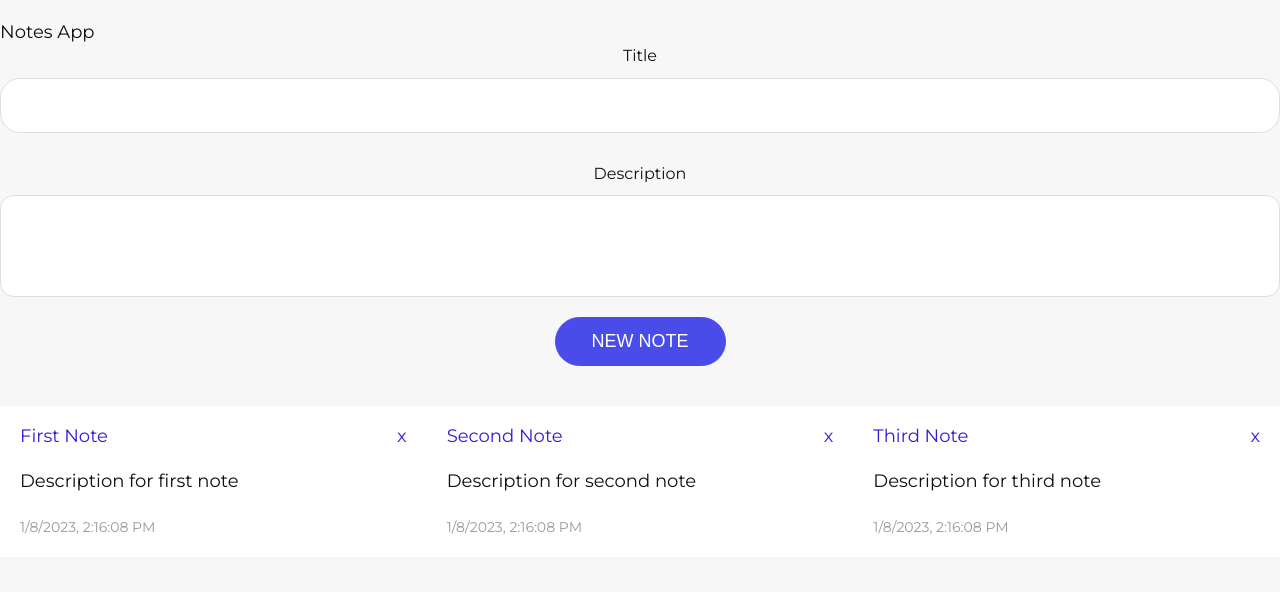
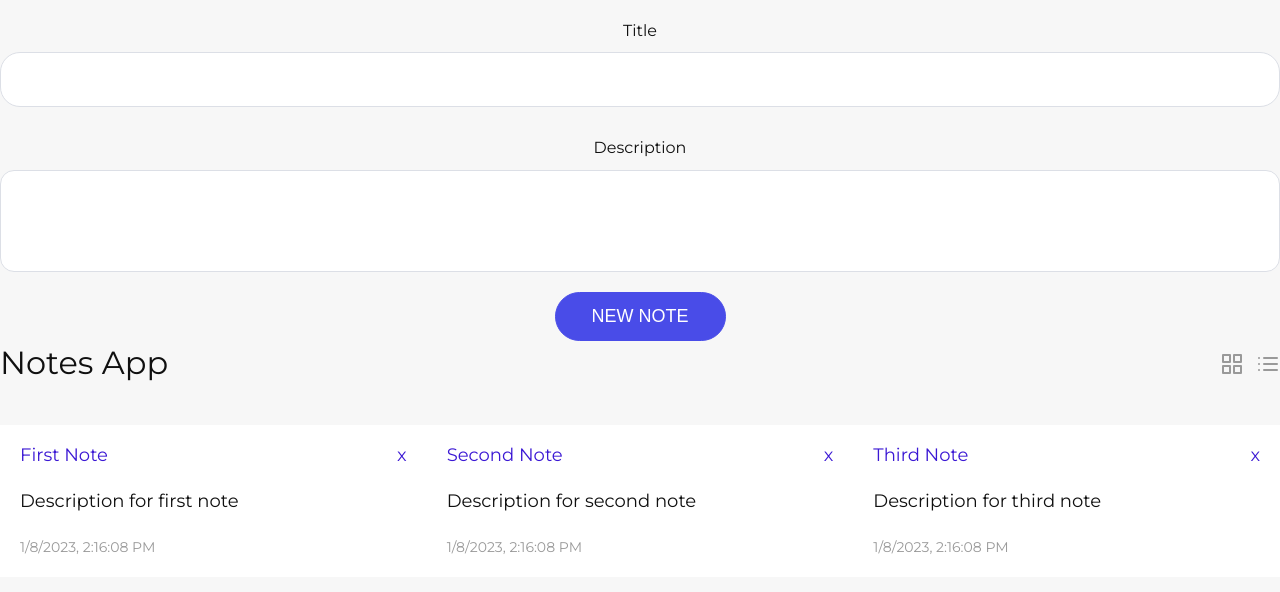
Before and after one commit to neoxanter/vue-notes-base, a Vue app: page / in a window 1280 px wide. Shown: the top 592 px of the page. Built offline with nearby package versions, Linux system fonts and the light colour scheme.

Commit message:
Added svg icons

```diff
--- a/src/App.vue
+++ b/src/App.vue
@@ -3,10 +3,49 @@
     <div class="wrapper-content">
       <section>
         <div class="container">
-          <h1>{{ title }}</h1>
-
           <message v-if="message" :message="message" />
           <newNote :note="note" @addNote="addNote" />
+
+          <div class="note-header">
+            <h1>{{ title }}</h1>
+            <div class="icons">
+              <svg
+                xmlns="http://www.w3.org/2000/svg"
+                width="24"
+                height="24"
+                viewBox="0 0 24 24"
+                fill="none"
+                stroke="currentColor"
+                stroke-width="2"
+                stroke-linecap="round"
+                stroke-linejoin="round"
+              >
+                <rect x="3" y="3" width="7" height="7"></rect>
+                <rect x="14" y="3" width="7" height="7"></rect>
+                <rect x="14" y="14" width="7" height="7"></rect>
+                <rect x="3" y="14" width="7" height="7"></rect>
+              </svg>
+              <svg
+                xmlns="http://www.w3.org/2000/svg"
+                width="24"
+                height="24"
+                viewBox="0 0 24 24"
+                fill="none"
+                stroke="currentColor"
+                stroke-width="2"
+                stroke-linecap="round"
+                stroke-linejoin="round"
+              >
+                <line x1="8" y1="6" x2="21" y2="6"></line>
+                <line x1="8" y1="12" x2="21" y2="12"></line>
+                <line x1="8" y1="18" x2="21" y2="18"></line>
+                <line x1="3" y1="6" x2="3" y2="6"></line>
+                <line x1="3" y1="12" x2="3" y2="12"></line>
+                <line x1="3" y1="18" x2="3" y2="18"></line>
+              </svg>
+            </div>
+          </div>
+
           <notes :notes="notes" @remove="removeNote" />
 
           <div class="message" v-if="message">
--- a/src/components/Notes.vue
+++ b/src/components/Notes.vue
@@ -49,9 +49,20 @@
   display: flex;
   align-items: center;
   justify-content: space-between;
+  h1 {
+    font-size: 32px;
+  }
   p {
     font-style: 22px;
     color: rgb(59, 24, 212);
+  }
+
+  svg {
+    margin-right: 12px;
+    color: #999;
+    &:last-child {
+      margin-right: 0;
+    }
   }
 }
 .note-body {
```
Also changed, not shown: src/assets/column.svg (added), src/assets/grid.svg (added).
